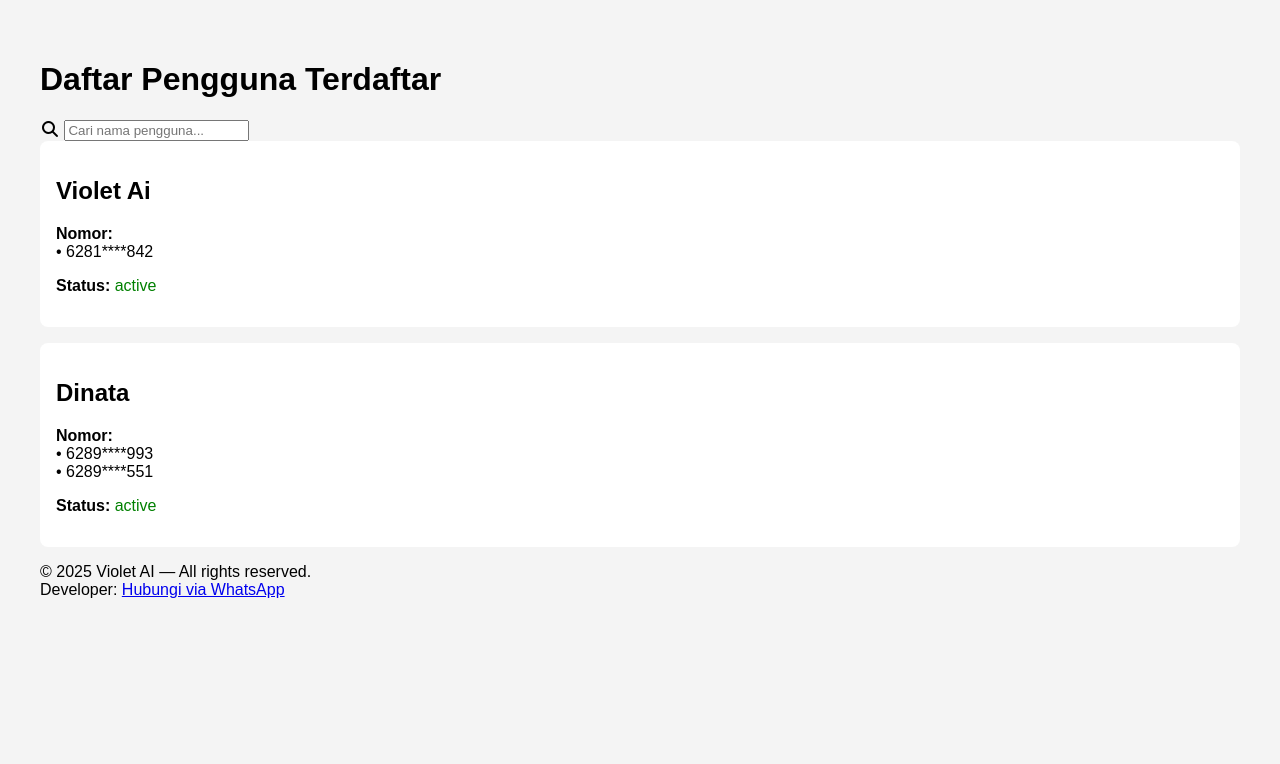
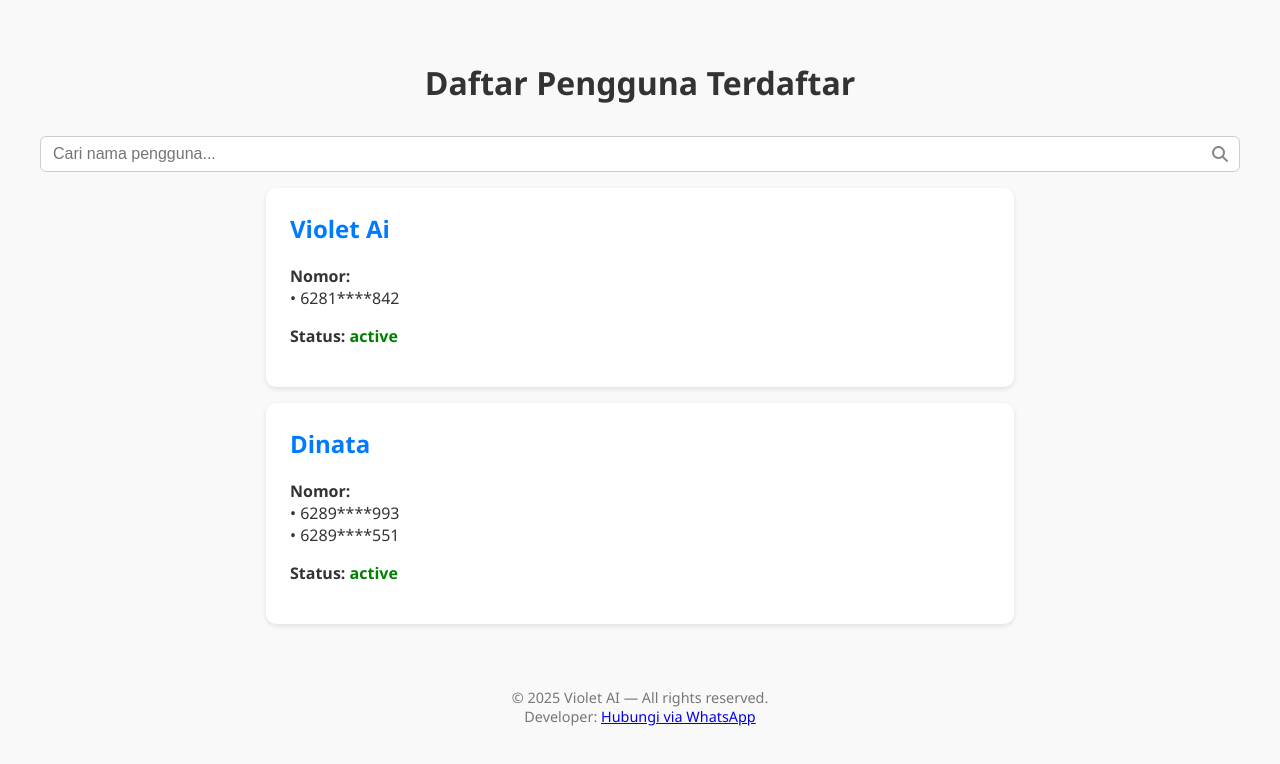
Before and after one commit to SeptianXcz/vdb, a plain HTML site: page public/index.html in a window 1280 px wide. Drawn offline with Linux system fonts and the light colour scheme.

Commit message:
Update style.css

```diff
--- a/public/style.css
+++ b/public/style.css
@@ -1,17 +1,98 @@
 body {
-  font-family: Arial;
+  font-family: 'Segoe UI', sans-serif;
   padding: 2rem;
-  background: #f4f4f4;
+  background: #f9f9f9;
+  color: #333;
 }
+
+h1 {
+  text-align: center;
+  margin-bottom: 2rem;
+}
+
+.search-sort-bar {
+  max-width: 700px;
+  margin: 0 auto 2rem;
+  display: flex;
+  justify-content: space-between;
+  align-items: center;
+  gap: 1rem;
+  flex-wrap: wrap;
+}
+
+.search-box {
+  position: relative;
+  flex: 1;
+  display: flex;
+}
+
+.search-box input {
+  width: 100%;
+  padding: 0.5rem 2.5rem 0.5rem 0.75rem;
+  border-radius: 6px;
+  border: 1px solid #ccc;
+  font-size: 1rem;
+  box-sizing: border-box;
+}
+
+.search-box i {
+  position: absolute;
+  right: 10px;
+  top: 50%;
+  transform: translateY(-50%);
+  color: #888;
+}
+
+.sort-wrapper {
+  flex-shrink: 0;
+}
+
+#sortBtn {
+  display: flex;
+  align-items: center;
+  gap: 6px;
+  padding: 0.5rem 1rem;
+  background: #007bff;
+  color: white;
+  border: none;
+  border-radius: 6px;
+  cursor: pointer;
+  font-size: 1rem;
+  transition: background 0.3s;
+}
+
+#sortBtn:hover {
+  background: #0056b3;
+}
+
 .user {
   background: white;
-  padding: 1rem;
-  margin-bottom: 1rem;
-  border-radius: 8px;
+  padding: 1.5rem;
+  margin: 1rem auto;
+  max-width: 700px;
+  border-radius: 10px;
+  box-shadow: 0 2px 5px rgba(0,0,0,0.1);
 }
+
+.user h2 {
+  margin-top: 0;
+  color: #007bff;
+}
+
 .active {
   color: green;
+  font-weight: bold;
 }
+
 .blacklist {
   color: red;
+  font-weight: bold;
 }
+
+footer {
+  text-align: center;
+  margin-top: 3rem;
+  padding: 1rem;
+  color: #777;
+  font-size: 0.9rem;
+}
```
